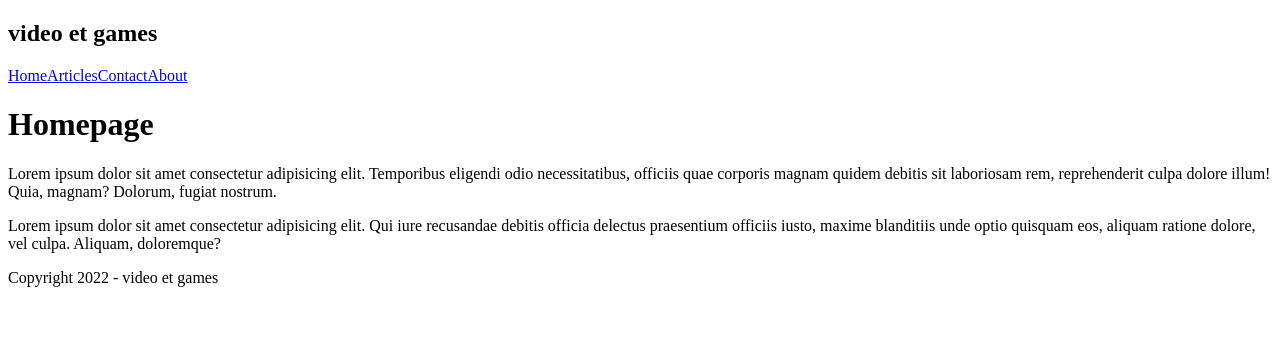
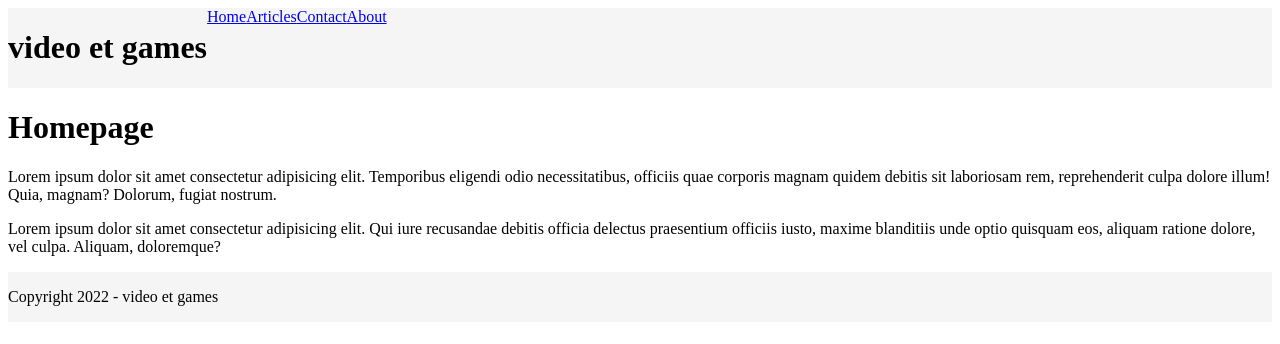
Before and after one commit to joshuakalejaiye/personal-blog-v2, a Next.js app: page / in a window 1280 px wide. Shown: the top 344 px of the page. Built offline with nearby package versions, Linux system fonts and the light colour scheme.

Commit message:
css with styled components added

```diff
--- /dev/null
+++ b/components/Footer/Footer.styles.ts
@@ -0,0 +1,12 @@
+import Link from "next/link"
+import styled from "styled-components"
+
+const Footer = styled.div`
+  display: flex;
+  flex-direction: row;
+  background-color: whitesmoke;
+`
+
+const FooterNavItem = styled(Link)``
+
+export { Footer, FooterNavItem }
--- a/components/Footer.tsx
+++ b/components/Footer/Footer.tsx
@@ -1,11 +1,12 @@
 import React, { FC } from "react"
+import * as Styled from "./Footer.styles"
 
 interface FooterProps {}
 
 const Footer: FC<FooterProps> = () => (
-  <div>
+  <Styled.Footer>
     <p>Copyright 2022 - video et games</p>
-  </div>
+  </Styled.Footer>
 )
 
 export default Footer
--- /dev/null
+++ b/components/Header/Header.styles.ts
@@ -0,0 +1,20 @@
+import Link from "next/link"
+import styled from "styled-components"
+
+const NavItem = styled(Link)`
+  color: red;
+  background-color: red;
+`
+
+const NavBar = styled.nav`
+  display: flex;
+  flex-direction: row;
+`
+
+const Header = styled.div`
+  display: flex;
+  flex-direction: row;
+  background-color: whitesmoke;
+`
+
+export { NavItem, NavBar, Header }
--- /dev/null
+++ b/components/Header/Header.tsx
@@ -0,0 +1,38 @@
+import React, { FC } from "react"
+import * as Styled from "./Header.styles"
+
+interface NavItemProps {
+  route: string
+}
+
+const NavItem: FC<NavItemProps> = ({ route }) => {
+  // eslint-disable-next-line eqeqeq
+  if (route == "/") {
+    return <Styled.NavItem href="/">Home</Styled.NavItem>
+  }
+
+  return (
+    <Styled.NavItem href={route}>
+      {route[1].toUpperCase() + route.slice(2)}
+    </Styled.NavItem>
+  )
+}
+
+const Header: FC = () => {
+  const routes = ["/", "/articles", "/contact", "/about"]
+
+  return (
+    <Styled.Header>
+      <div className="logo">
+        <h1>video et games</h1>
+      </div>
+      <Styled.NavBar>
+        {routes.map((route) => (
+          <NavItem key={route} route={route} />
+        ))}
+      </Styled.NavBar>
+    </Styled.Header>
+  )
+}
+
+export default Header
--- /dev/null
+++ b/components/Layout/Layout.styles.ts
@@ -0,0 +1,8 @@
+import styled from "styled-components"
+
+const Content = styled.div`
+  min-height: 100%;
+`
+
+// eslint-disable-next-line import/prefer-default-export
+export { Content }
--- a/components/Layout.tsx
+++ b/components/Layout/Layout.tsx
@@ -1,13 +1,14 @@
 import React, { FC } from "react"
-import Footer from "./Footer"
-import Navbar from "./Navbar"
+import Footer from "../Footer/Footer"
+import Header from "../Header/Header"
+import * as Styled from "./Layout.styles"
 
 interface LayoutProps {}
 
 const Layout: FC<LayoutProps> = ({ children }) => (
   <div className="layout">
-    <Navbar />
-    <div className="content">{children}</div>
+    <Header />
+    <Styled.Content>{children}</Styled.Content>
     <Footer />
   </div>
 )
--- a/components/Navbar.tsx
+++ /dev/null
@@ -1,34 +0,0 @@
-import Link from "next/link"
-import React, { FC } from "react"
-
-interface NavbarProps {}
-
-interface NavItemProps {
-  route: string
-}
-
-const NavItem: FC<NavItemProps> = ({ route }) => {
-  // eslint-disable-next-line eqeqeq
-  if (route == "/") {
-    return <Link href="/">Home</Link>
-  }
-
-  return <Link href={route}>{route[1].toUpperCase() + route.slice(2)}</Link>
-}
-
-const Navbar: FC<NavbarProps> = () => {
-  const routes = ["/", "/articles", "/contact", "/about"]
-
-  return (
-    <nav>
-      <div className="logo">
-        <h1>video et games</h1>
-      </div>
-      {routes.map((route) => (
-        <NavItem route={route} />
-      ))}
-    </nav>
-  )
-}
-
-export default Navbar
--- a/package.json
+++ b/package.json
@@ -16,13 +16,16 @@
   "dependencies": {
     "next": "12.0.7",
     "react": "^17.0.0",
-    "react-dom": "^17.0.0"
+    "react-dom": "^17.0.0",
+    "styled-components": "^5.3.3"
   },
   "devDependencies": {
     "@next/eslint-plugin-next": "^12.0.7",
     "@types/react": "^17.0.38",
+    "@types/styled-components": "^5.1.19",
     "@typescript-eslint/eslint-plugin": "^5.8.1",
     "@typescript-eslint/parser": "^5.8.1",
+    "babel-plugin-styled-components": "^2.0.2",
     "eslint": "^8.5.0",
     "eslint-config-airbnb": "^19.0.4",
     "eslint-config-next": "12.0.7",
--- a/pages/_app.tsx
+++ b/pages/_app.tsx
@@ -1,5 +1,5 @@
 import React, { FC } from "react"
-import Layout from "../components/Layout"
+import Layout from "../components/Layout/Layout"
 
 interface MyAppProps {
   Component: FC
--- /dev/null
+++ b/pages/_document.js
@@ -0,0 +1,33 @@
+import Document, { Head, Html, Main, NextScript } from "next/document"
+// Import styled components ServerStyleSheet
+import { ServerStyleSheet } from "styled-components"
+
+export default class MyDocument extends Document {
+  static getInitialProps({ renderPage }) {
+    // Step 1: Create an instance of ServerStyleSheet
+    const sheet = new ServerStyleSheet()
+
+    // Step 2: Retrieve styles from components in the page
+    const page = renderPage(
+      (App) => (props) => sheet.collectStyles(<App {...props} />),
+    )
+
+    // Step 3: Extract the styles as <style> tags
+    const styleTags = sheet.getStyleElement()
+
+    // Step 4: Pass styleTags as a prop
+    return { ...page, styleTags }
+  }
+
+  render() {
+    return (
+      <Html>
+        <Head>{this.props.styleTags}</Head>
+        <body>
+          <Main />
+          <NextScript />
+        </body>
+      </Html>
+    )
+  }
+}
```
Also changed, not shown: .babelrc (added), 2 other files (tests, documents, lock files or other folders).
